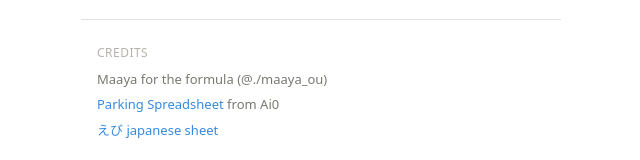
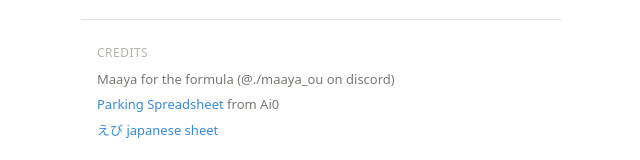
Before and after one commit to Makylone/Park.ing, a React (Vite) app: page / in a window 1280 px wide. Shown: the part 511-671 px from the top of the page, without its empty margins (319-959 px from the left). Built offline with nearby package versions, Linux system fonts and the light colour scheme.

Commit message:
Update footer credits with Discord handle

```diff
--- a/src/components/Footer/index.tsx
+++ b/src/components/Footer/index.tsx
@@ -5,7 +5,7 @@ export default function Footer() {
     <footer className="footer">
       <p className="footer__label">Credits</p>
       <ul className="footer__list">
-        <li>Maaya for the formula (@./maaya_ou)</li>
+        <li>Maaya for the formula (@./maaya_ou on discord)</li>
         <li>
           <a
             href="https://docs.google.com/spreadsheets/d/19KDNlfzjaOvS96kKe87xAfp2Rn5BHHpjVuVC9JqWbug"
```
